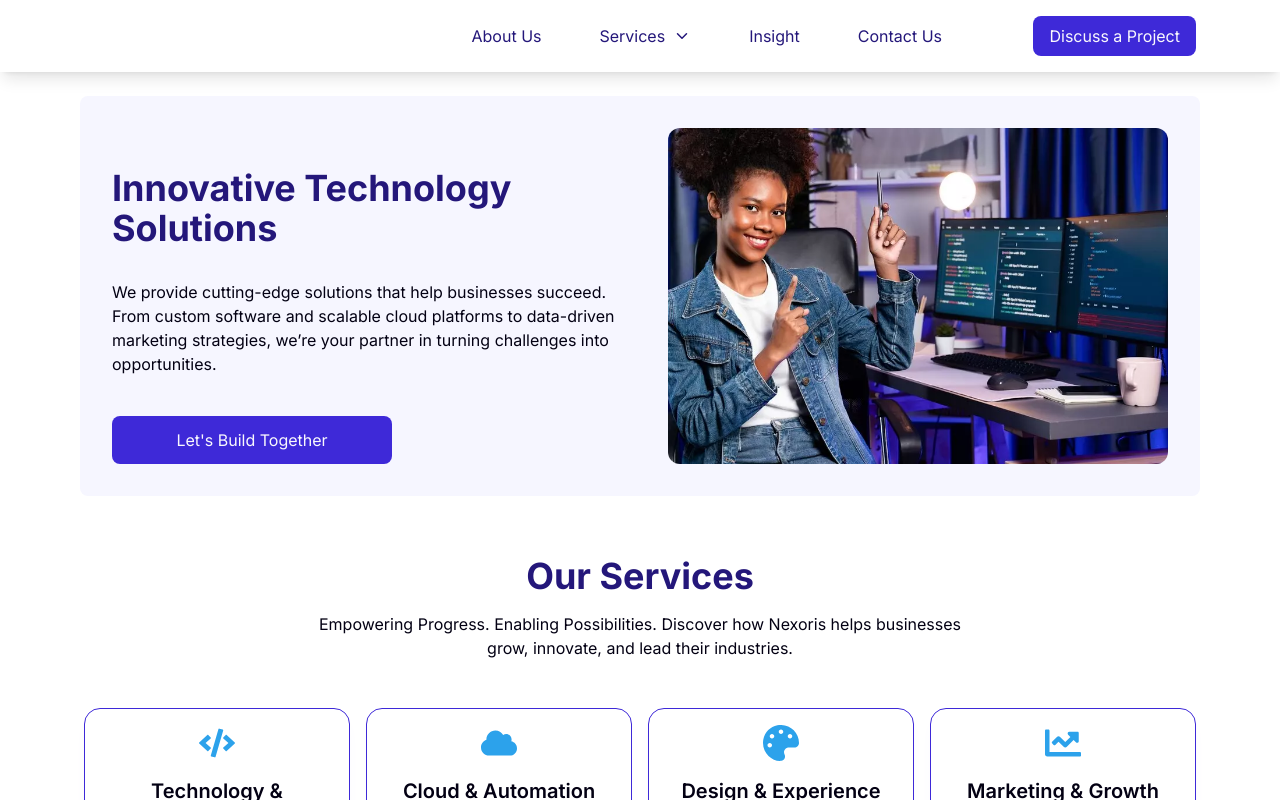
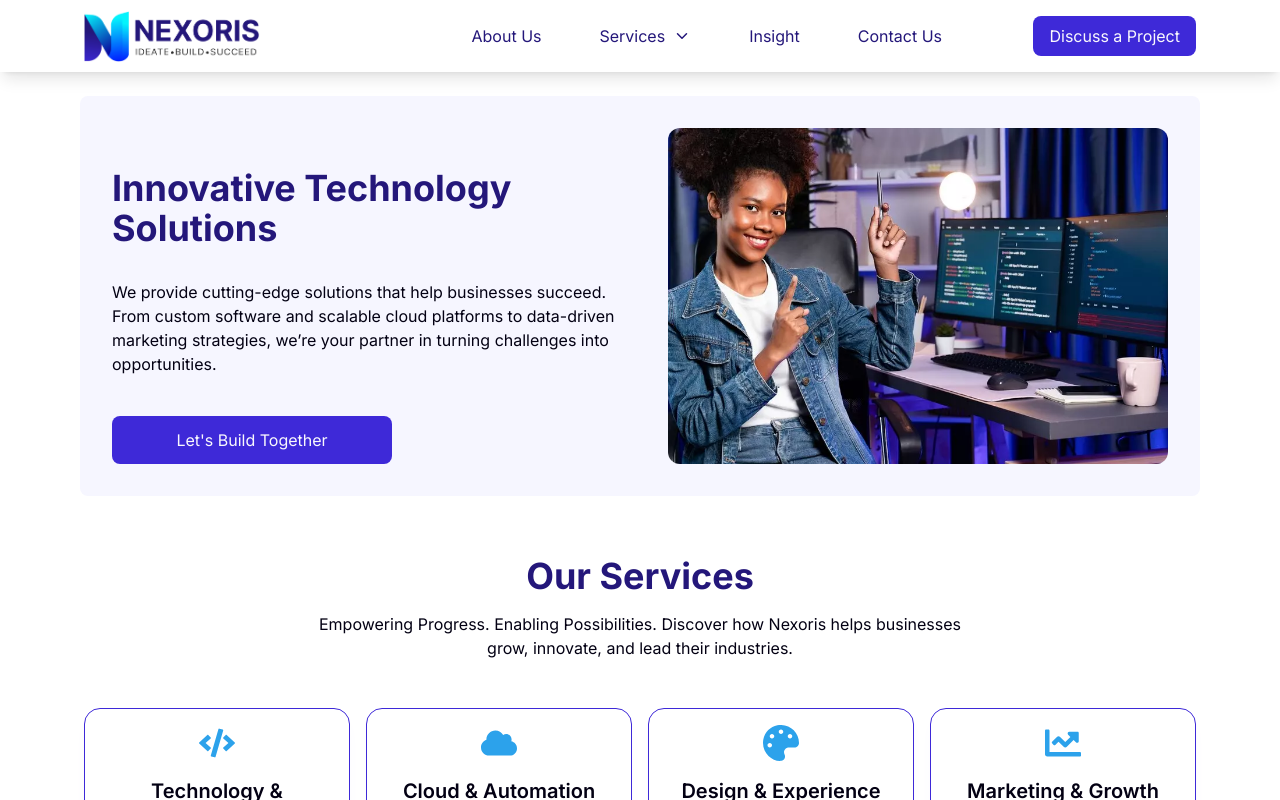
Before and after one commit to Cned7/nexoris-website, a Next.js app: page / in a window 1280 px wide. Shown: the top 800 px of the page. Built offline with nearby package versions, Linux system fonts and the light colour scheme.

Commit message:
corrected image naming

```diff
--- a/src/app/components/Navbar.tsx
+++ b/src/app/components/Navbar.tsx
@@ -34,7 +34,13 @@ const Navbar: React.FC = () => {
         {/* Logo */}
         <Link href="/" className="flex items-center">
         <div className="relative w-28 h-8 sm:w-32 sm:h-10 md:w-36 md:h-12 lg:w-40 lg:h-14 xl:w-44 xl:h-16">
-      </div>
+          <Image
+            src="/nexoris-logo.png"
+            alt="Nexoris Technologies Ltd"
+            fill
+            className="object-contain"
+          />
+        </div>
 
         </Link>
 
```
